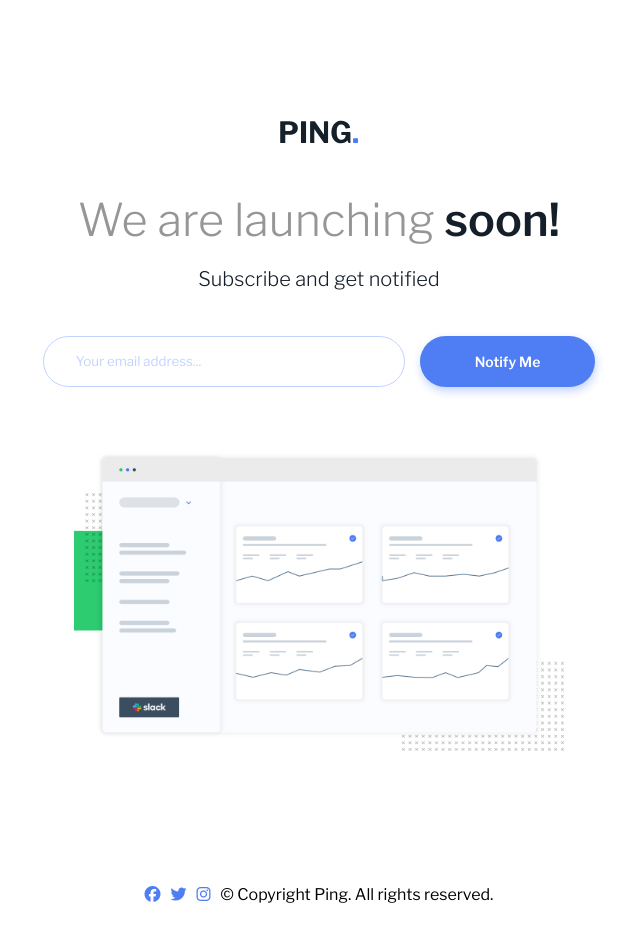
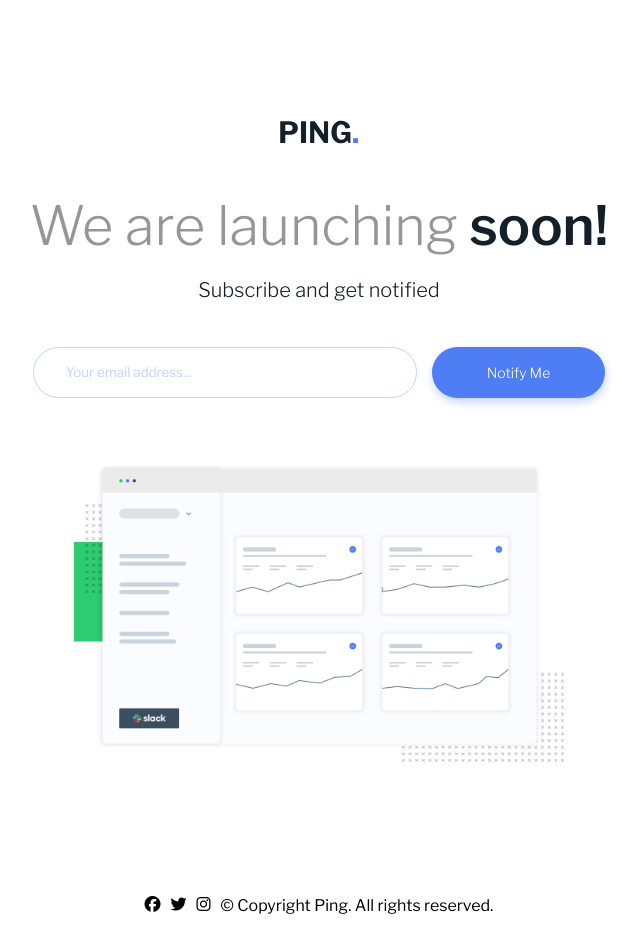
Before and after one commit to liamwoody25/ping-coming-soon-landing-page, a plain HTML site: page index.html in a window 1280 px wide. Shown: the whole page, without its empty margins (321-961 px from the left). Drawn offline with nearby package versions, Linux system fonts and the light colour scheme.

Commit message:
updating html and css

```diff
--- a/index.html
+++ b/index.html
@@ -3,9 +3,9 @@
 <head>
   <meta charset="UTF-8">
   <meta name="viewport" content="width=device-width, initial-scale=1.0">
-  <link rel="stylesheet" href="https://cdnjs.cloudflare.com/ajax/libs/font-awesome/6.7.2/css/all.min.css" integrity="sha512-Evv84Mr4kqVGRNSgIGL/F/aIDqQb7xQ2vcrdIwxfjThSH8CSR7PBEakCr51Ck+w+/U6swU2Im1vVX0SVk9ABhg==" crossorigin="anonymous" referrerpolicy="no-referrer" />
   <link rel="preconnect" href="https://fonts.googleapis.com">
   <link rel="preconnect" href="https://fonts.gstatic.com" crossorigin>
+  <link rel="stylesheet" href="https://cdnjs.cloudflare.com/ajax/libs/font-awesome/6.7.2/css/all.min.css" integrity="sha512-Evv84Mr4kqVGRNSgIGL/F/aIDqQb7xQ2vcrdIwxfjThSH8CSR7PBEakCr51Ck+w+/U6swU2Im1vVX0SVk9ABhg==" crossorigin="anonymous" referrerpolicy="no-referrer" />
   <link href="https://fonts.googleapis.com/css2?family=Libre+Franklin:ital,wght@0,100..900;1,100..900&display=swap" rel="stylesheet">
   <link rel="stylesheet" href="./public/css/style.css">
   <title>ping coming soon page</title>
@@ -26,13 +26,13 @@
       </section>
             <footer class="footer">
             <div class="footer-content">
-                <a class="fa-facebook" href="#"><i class="fa-brands fa-facebook"></i></a>
-                <a class="fa-twitter" href="#"><i class="fa-brands fa-twitter"></i></a>
-                <a class="fa-instagram" href="#"><i class="fa-brands fa-instagram"></i></a>
+                <i class="fa-brands fa-facebook"></i>
+                <i class="fa-brands fa-twitter"></i>
+                <i class="fa-brands fa-instagram"></i>
                 &copy; Copyright Ping. All rights reserved.
             </div>
       </footer>
     </div>
-
+    <script src="./public/js/index.js"></script>
 </body>
 </html>
--- a/public/css/style.css
+++ b/public/css/style.css
@@ -137,7 +137,7 @@ footer {
 @media screen and (min-width:768px) {
 
   h1 {
-    font-size: 45px;
+    font-size: 54px;
     margin-bottom: 10px;
   }
 
@@ -153,10 +153,11 @@ footer {
   }
 
   input {
-    padding: 15px 158px 15px 32px;
+    padding: 15px 180px 15px 32px;
   }
 
   .notify-btn {
+    font-weight: 300;
     padding: 17px 55px;
   }
 
```
